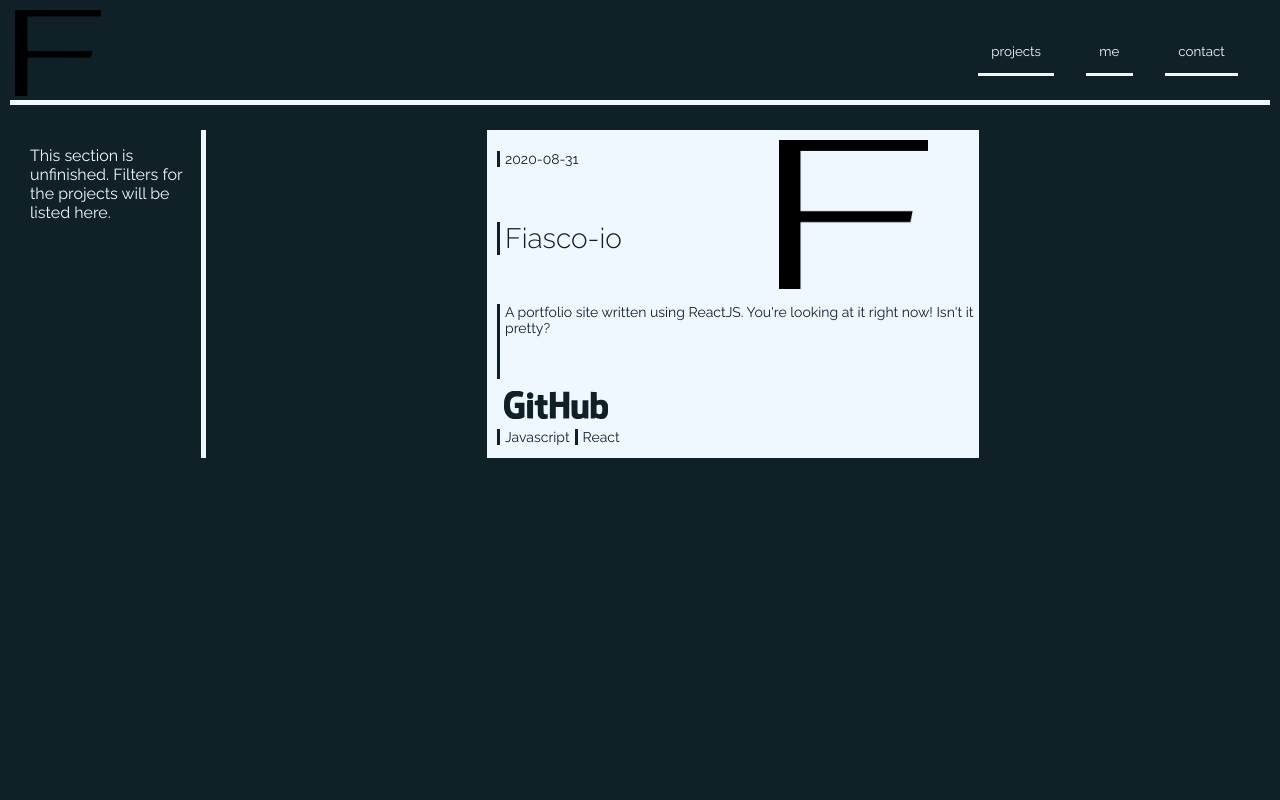
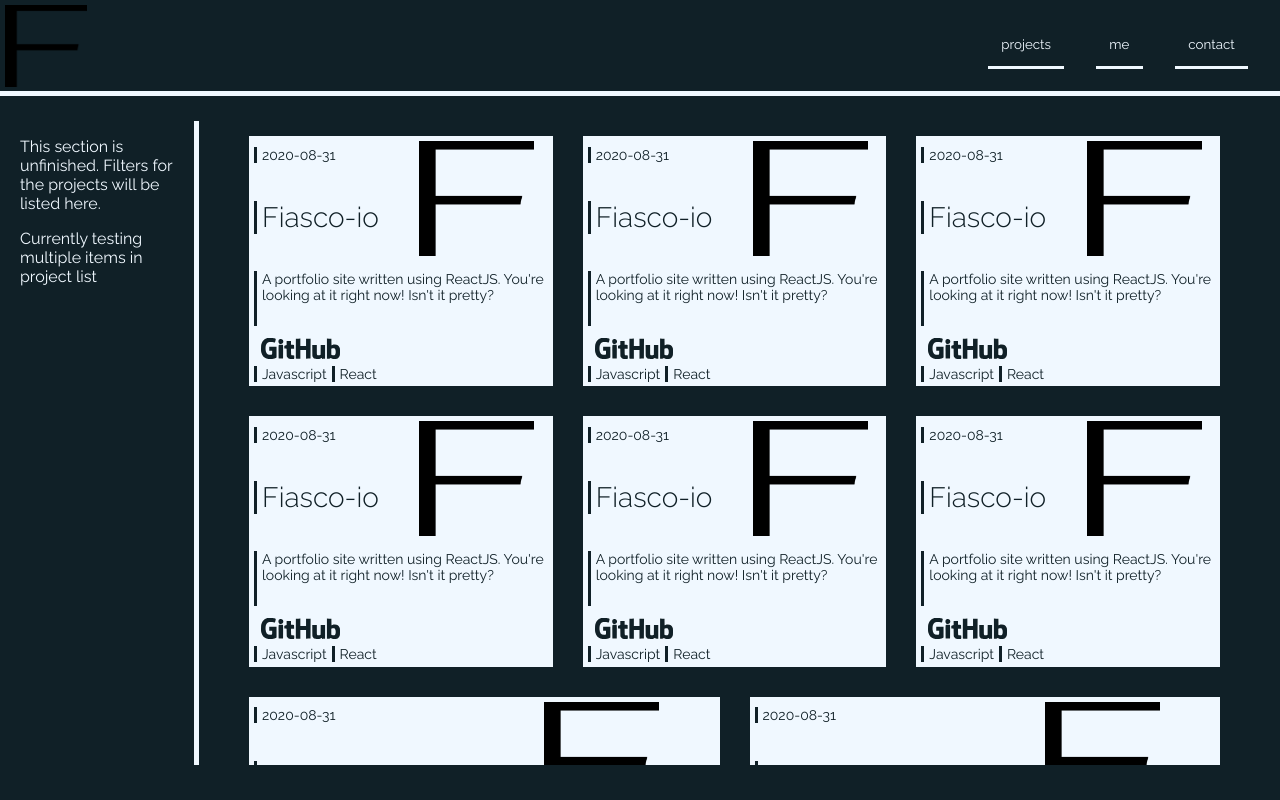
Before and after one commit to scolardf/fiasco-io, a React (Create React App) app: page / in a window 1280 px wide. Both pictures are taken after a click on the button "see my work". Built offline with nearby package versions, Linux system fonts and the light colour scheme.

Commit message:
Viewport fix + ProjectList testing
Corrected content extending past screen limits

Added multiple sample items into project list to test scaling and scrolling
- Currently using default scrollbar

```diff
--- a/src/App.css
+++ b/src/App.css
@@ -2,7 +2,30 @@
 @import url('https://fonts.googleapis.com/css2?family=Ubuntu+Mono:ital,wght@0,400;0,700;1,400&display=swap');
 
 .App {
+  box-sizing: border-box;
   text-align: center;
   font-family: 'Raleway', 'Ubuntu Mono', monospace;
-  margin: 5px 10px;
+  /* margin: 5px 10px; */
+  /* padding: 5px; */
+  overflow: hidden;
+  position: absolute;
+  top: 0;
+  left: 0;
+  height: 100vh;
+  width: 100vw;
+
+  display: grid;
+  grid-template-rows: 12% 88%;
+  grid-template-areas:
+    "header"
+    "content";
 }
+
+.headerContainer {
+  grid-area: header;
+}
+
+.contentContainer {
+  grid-area: content;
+  padding-bottom: 10px;
+}
--- a/src/ContentDisplay.js
+++ b/src/ContentDisplay.js
@@ -24,7 +24,7 @@
     const contentList = this.state.internalPages;
     const displayPage = contentList.find((item) => item.id === contentKey);
     return (
-      <div className="contentDiv">
+      <div className="contentContainer">
         {/* <p>Text from App.js: {contentKey}</p> */}
         {displayPage.content}
       </div>
--- a/src/DisplayComponents/Projects.js
+++ b/src/DisplayComponents/Projects.js
@@ -37,21 +37,25 @@
         tags: ["Javascript", "React"]
       },
     };
-    this.setState({
-      projectList: [sampleItem],
-    });
+    var sampleList = [];
+    for( var i= 0; i < 8; i++) {
+      sampleList.push({key: i, data:sampleItem.data});
+    }
+    // this.setState({
+    //   projectList: [sampleItem],
+    // });
     // var projectList = this.state.projectList;
 
-    // var projectListItems = projectList.map((content) => (
-    //   <li className="Project-List-Item" key={content.key}>
-    //     <ProjectItem data={content.data}/>
+    var projectListItems = sampleList.map((content) => (
+      <li className={styles.projectListItem} key={content.key}>
+        <ProjectItem {...content}/>
+      </li>
+    ));
+    // var projectListItems = (
+    //   <li className={styles.projectListItem}>
+    //     <ProjectItem {...sampleItem} />
     //   </li>
-    // ));
-    var projectListItems = (
-      <li className={styles.projectListItem}>
-        <ProjectItem {...sampleItem} />
-      </li>
-    );
+    // );
     this.setState({
       projectListItems: <ul className={styles.projectList}>{projectListItems}</ul>,
     });
@@ -65,6 +69,9 @@
             This section is unfinished.
             Filters for the projects will be listed here.
           </p>
+          <p>
+            Currently testing multiple items in project list
+          </p>
         </div>
         {this.state.projectListItems}
       </div>
--- a/src/DisplayComponents/stylesheets/projectItem.module.css
+++ b/src/DisplayComponents/stylesheets/projectItem.module.css
@@ -3,10 +3,9 @@
   width: 100%;
   color: #102027;
   position: absolute;
-  /* border-left: #102027 2px solid; */
   top: 0;
   left: 0;
-  padding: 5px;
+  /* padding: 5px; */
   font-size: clamp(14px, 1vw, 22px);
   display: grid;
   grid-template-columns: 50% 50%;
@@ -60,6 +59,7 @@
 .descriptionP {
   grid-area: main;
   margin: 10px 0;
+  /* height: 100%; */
 }
 
 .repoDiv {
--- a/src/DisplayComponents/stylesheets/projects.module.css
+++ b/src/DisplayComponents/stylesheets/projects.module.css
@@ -15,21 +15,24 @@
 
 .projectList {
   margin: 0;
+  /* height: 100%; */
   grid-column: 2;
   padding: 0 35px;
   list-style: none;
   display: flex;
   flex-flow: row wrap;
-  justify-content: space-evenly;
+  justify-content: space-around;
+  align-content: flex-start;
+  overflow-y: scroll;
 }
 
 .projectListItem {
   background: aliceblue;
-  max-width: 50%;
+  width: 30%;
   min-width: 300px;
   min-height: 210px;
-  padding-top: 33.33%;
-  height: 0;
+  margin: 15px;
+  padding-top: 25%;
   overflow: visible;
   position: relative;
   flex-grow: 1;
--- a/src/Header.css
+++ b/src/Header.css
@@ -8,7 +8,7 @@
 
 #headerContainer {
   min-height: 75px;
-  max-height: 100px;
+  max-height: 100%;
   width: 100%;
   border-bottom: 5px solid aliceblue;
   padding: 0;
```
